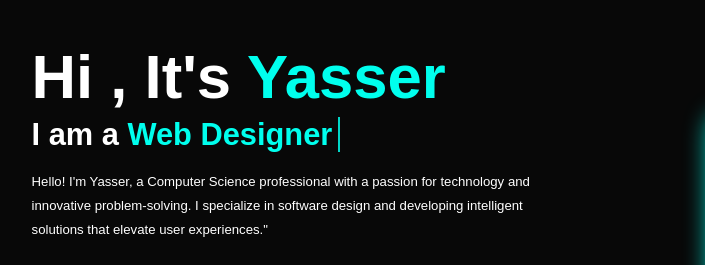
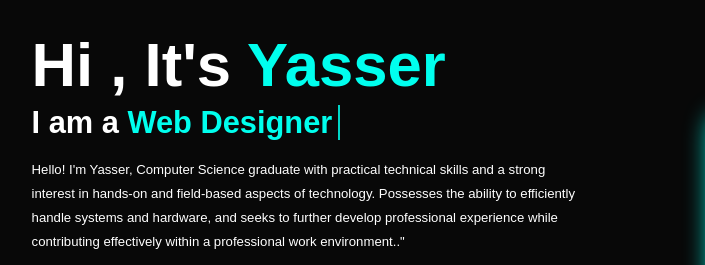
Before and after one commit to Yasser-Raka95/porsenal, a plain HTML site: page index.html in a window 1280 px wide. Shown: the part 211-476 px from the top of the page, 122-827 px from the left. Drawn offline with nearby package versions, Linux system fonts and the light colour scheme; grey boxes are pictures that could not be loaded.

Commit message:
Revise personal page content and structure
Updated personal information and improved content clarity.

```diff
--- a/index.html
+++ b/index.html
@@ -29,10 +29,9 @@
         <h1>Hi , It's <span> Yasser </span></h1>
         <h3 class="text-animation">I am a <span></span></h3>
         <p>
-          Hello! I'm Yasser, a Computer Science professional with a passion for
-          technology and innovative problem-solving. I specialize in software
-          design and developing intelligent solutions that elevate user
-          experiences."
+          Hello! I'm Yasser, Computer Science graduate with practical technical skills and a strong interest in hands-on and field-based aspects of technology.
+          Possesses the ability to efficiently handle systems and hardware,
+          and seeks to further develop professional experience while contributing effectively within a professional work environment.."
         </p>
 
         <div class="social-icon">
```
